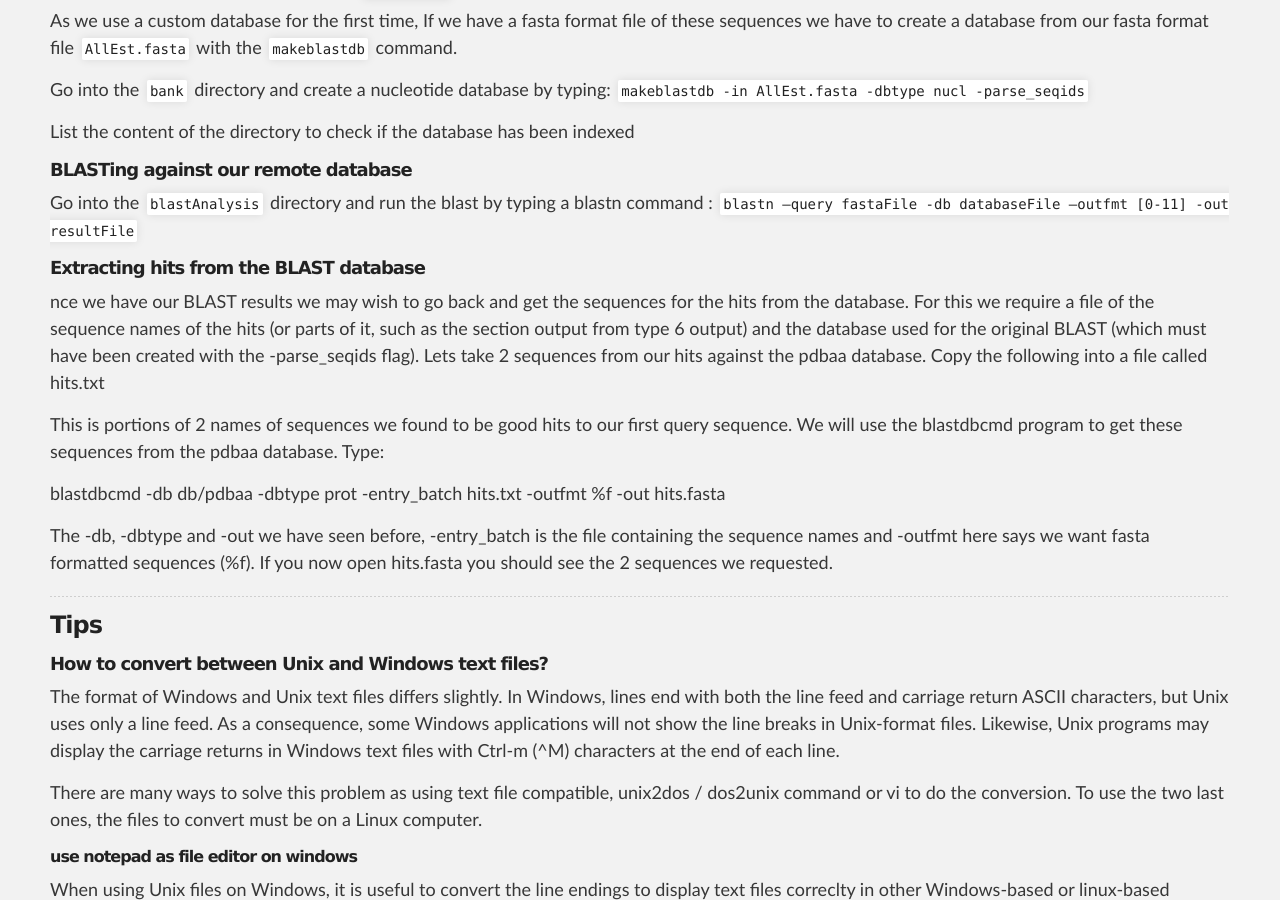
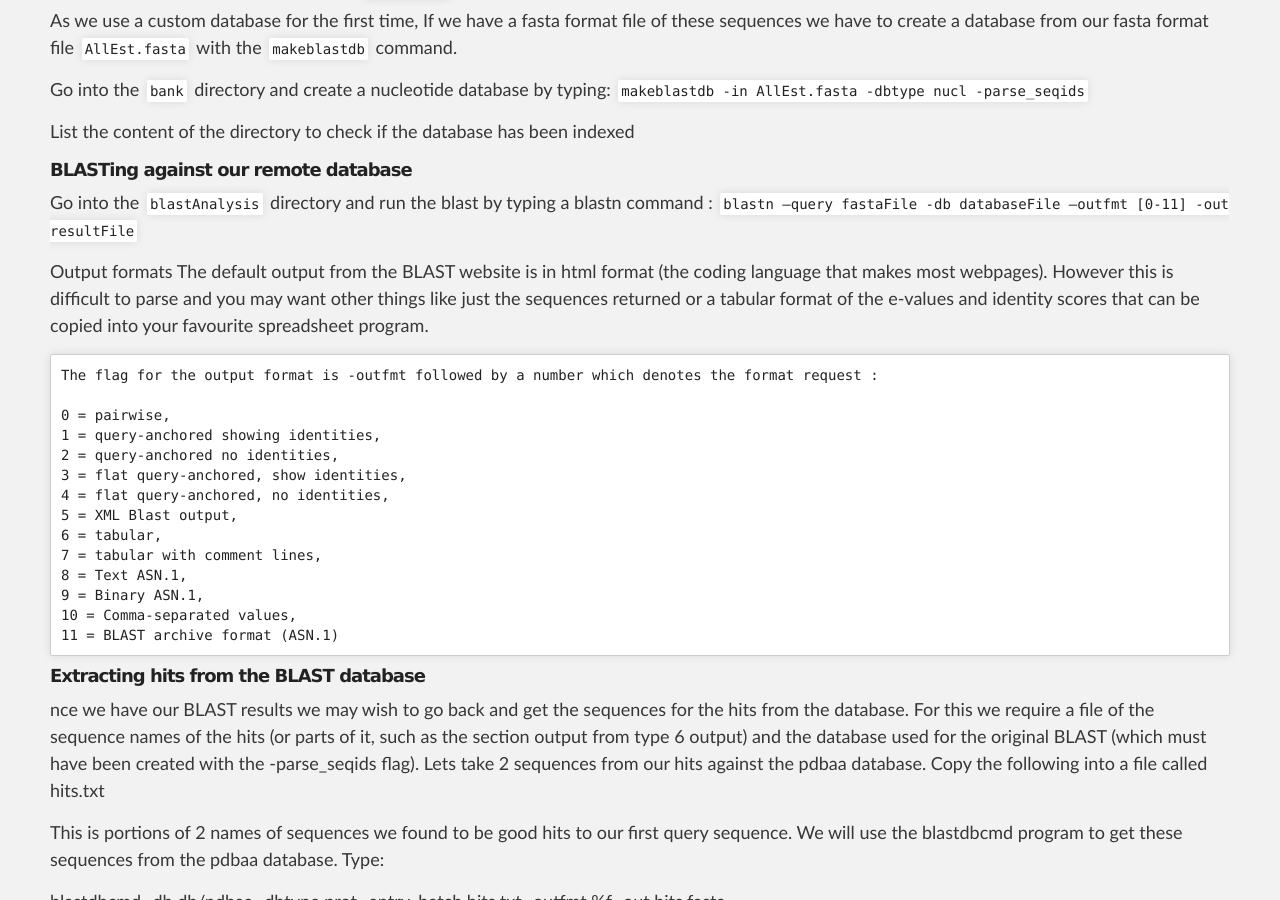
Before and after one commit to SouthGreenPlatform/trainings, a Jekyll site: the page built from _pages/linux/linuxPractice.md, in a window 1280 px wide and 900 px high, scrolled down 6336 px. Built offline with Jekyll 4.4.1, drawn with Linux system fonts in a browser that asks for light colours; nearby versions of some CDN libraries.

Commit message:
Update linuxPractice.md

```diff
--- a/_pages/linux/linuxPractice.md
+++ b/_pages/linux/linuxPractice.md
@@ -242,6 +242,25 @@ List the content of the directory to check if the database has been indexed
 Go into the `blastAnalysis` directory and run the blast by typing a blastn command :
 `blastn –query fastaFile -db databaseFile –outfmt [0-11]  -out resultFile`
 
+Output formats
+The default output from the BLAST website is in html format (the coding language that makes most webpages). However this is difficult to parse and you may want other things like just the sequences returned or a tabular format of the e-values and identity scores that can be copied into your favourite spreadsheet program.
+
+<pre>
+The flag for the output format is -outfmt followed by a number which denotes the format request :
+
+0 = pairwise,
+1 = query-anchored showing identities,
+2 = query-anchored no identities,
+3 = flat query-anchored, show identities,
+4 = flat query-anchored, no identities,
+5 = XML Blast output,
+6 = tabular,
+7 = tabular with comment lines,
+8 = Text ASN.1,
+9 = Binary ASN.1,
+10 = Comma-separated values,
+11 = BLAST archive format (ASN.1)
+</pre>
 
 ##### Extracting hits from the BLAST database
 
```
